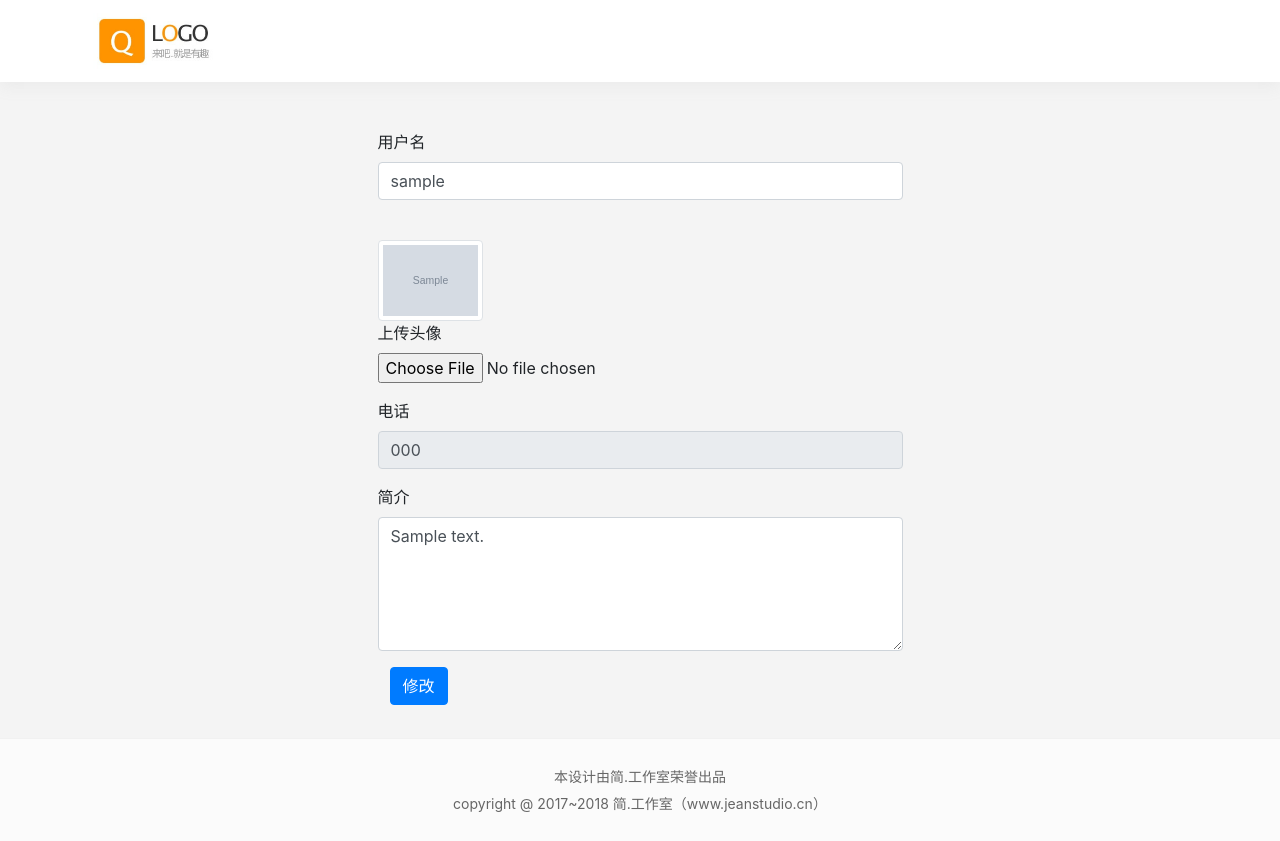
After one commit to beichen123-hub/shixun, a Django app: template shixunblog/templates/usercenter.html in a window 1280 px wide. The commit adds this page. Run offline with Django 3.2, Linux system fonts and the light colour scheme; the template is opened without the code that fills it: most values are stand-ins (such as "Sample title", 1, 10 or a date in 2020); grey boxes marked "Sample" are stand-in pictures; some libraries are stand-ins or nearby versions.

```diff
--- a/shixunblog/shixunblog/settings.py
+++ b/shixunblog/shixunblog/settings.py
@@ -191,3 +191,4 @@ LOGGING = {
     }
 #指定本项目用户模型类
 AUTH_USER_MODEL = 'users.User'
+LOGIN_URL = '/login/'
--- a/shixunblog/templates/index.html
+++ b/shixunblog/templates/index.html
@@ -42,7 +42,7 @@
                         <a class="nav-link dropdown-toggle" href="#" id="navbarDropdown" role="button" data-toggle="dropdown" aria-haspopup="true" aria-expanded="false" @click="show_menu_click">[[username]]</a>
                         <div class="dropdown-menu" aria-labelledby="navbarDropdown" style="display: block" v-show="show_menu">
                             <a class="dropdown-item" href="../static/write_blog.html">写文章</a>
-                            <a class="dropdown-item" href='../static/center.html'>个人信息</a>
+                            <a class="dropdown-item" href='{% url 'users:usercenter' %}'>个人信息</a>
                             <a class="dropdown-item" href='{% url 'users:logout' %}'>退出登录</a>
                         </div>
                     </li>>
--- /dev/null
+++ b/shixunblog/templates/usercenter.html
@@ -0,0 +1,102 @@
+{% load static %}
+<!DOCTYPE html>
+<html lang="zh-CN">
+<head>
+    <meta charset="utf-8">
+    <meta http-equiv="X-UA-Compatible" content="IE=edge">
+    <meta name="viewport" content="width=device-width, initial-scale=1">
+    <title>厚浦博客</title>
+    <link href="{% static 'bootstrap/css/bootstrap.min.css' %}" rel="stylesheet">
+    <link href="{% static 'css/cl-css.css' %}" rel="stylesheet">
+    <link href="{% static 'font-awesome/css/font-awesome.min.css' %}" rel="stylesheet">
+    <link rel="stylesheet" href="{% static 'highlight/styles/railscasts.css' %}">
+</head>
+<body>
+<div id="app">
+    <div class="cl-header container-fluid">
+        <div class="header-content container">
+            <nav class="navbar navbar-expand-lg navbar-light">
+                <a class="navbar-brand" href="/">
+                    <img src="{% static 'img/logo.jpg' %}" width="144" height="72" alt="">
+                </a>
+                <button class="navbar-toggler" type="button" data-toggle="collapse" data-target="#navbarNav"
+                        aria-controls="navbarNav" aria-expanded="false" aria-label="Toggle navigation">
+                    <span class="navbar-toggler-icon"></span>
+                </button>
+                <div class="collapse navbar-collapse justify-content-end" id="navbarNav">
+                    <ul class="navbar-nav">
+                        <li class="nav-item active">
+{#                            <a class="nav-link" href="calmlog-index.html">首页 <span class="sr-only">(current)</span></a>#}
+                        </li>
+                        <li class="nav-item">
+{#                            <a class="nav-link" href="#">教程</a>#}
+                        </li>
+                        <li class="nav-item">
+{#                            <a class="nav-link" href="#">模板</a>#}
+                        </li>
+                        <li class="nav-item">
+{#                            <a class="nav-link" href="#">日记</a>#}
+                        </li>
+                        <li class="nav-item">
+{#                            <a class="nav-link" href="#">关于</a>#}
+                        </li>
+                    </ul>
+                </div>
+            </nav>
+        </div>
+    </div>
+    <div class="cl-cantainer container pt-5">
+        <form class="col-md-6 offset-md-3" method="post" enctype="multipart/form-data">
+            {% csrf_token %}
+            <div class="form-group">
+                <label for="username">用户名</label>
+                <input type="text" class="form-control" id="username" name="username" value="{{ username }}">
+            </div>
+            <!--<br><h5 class="col-md-4">暂无头像</h5><br>-->
+            <br>
+            {% if avatar %}
+                <img src="{{ avatar }}"
+                     style="max-width: 20%;" class="img-thumbnail"><br>
+            {% else %}
+                <img src="{% static '/img/portrait.png' %}"
+                     style="max-width: 20%;" class="img-thumbnail"><br>
+            {% endif %}
+
+            <!-- avatar -->
+            <div class="form-group">
+                <label for="avatar">上传头像</label>
+                <input type="file" class="form-control-file" name="avatar" id="avatar">
+            </div>
+
+            <!-- phone -->
+            <div class="form-group">
+                <label for="phone">电话</label>
+                <input type="text" class="form-control" disabled="disabled" id="phone" name="phone" value="{{ mobile }}">
+            </div>
+            <!-- desc -->
+            <div class="form-group">
+                <label for="desc">简介</label>
+                <!-- 文本区域 -->
+                <textarea type="text" class="form-control" id="desc" name="desc" rows="5">{{ user_desc }}</textarea>
+            </div>
+            <!-- 提交按钮 -->
+            <button type="submit" class="btn btn-primary" style="margin-left: 12px">修改</button>
+        </form>
+    </div>
+    <div class="container-fluid cl-footer">
+        <div class="container">
+            <p class="cl-copyright">本设计由简.工作室荣誉出品</p>
+            <p class="cl-copyright">copyright @ 2017~2018 简.工作室（www.jeanstudio.cn）</p>
+        </div>
+    </div>
+</div>
+<script src="{% static 'jquery/jquery.min.js' %}"></script>
+<script src="{% static 'bootstrap/js/bootstrap.min.js' %}"></script>
+<script src="{% static 'highlight/highlight.pack.js' %}"></script>
+<script src="{% static 'vue/vue-2.5.16.js' %}"></script>
+<script src="{% static 'js/host.js' %}"></script>
+<script src="{% static 'js/register.js' %}"></script>
+<script src="{% static 'vue/axios-0.18.0.min.js' %}"></script>
+<script>hljs.initHighlightingOnLoad();</script>
+</body>
+</html>
```
Also changed, not shown: 1 other file.
